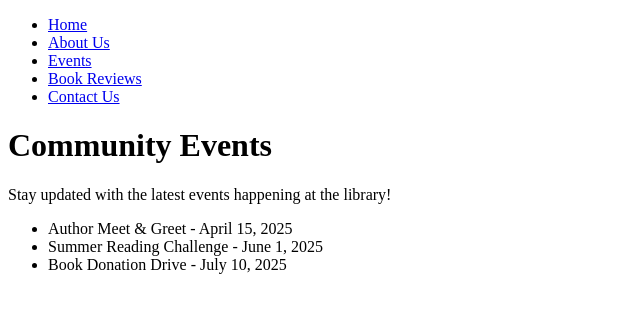
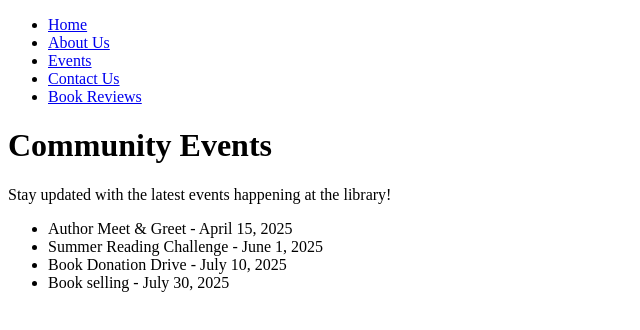
Before and after one commit to Sola-Royal/greenwood-library-website, a plain HTML site: page events.html in a window 1280 px wide. Shown: the whole page, without its empty margins (0-640 px from the left). Drawn offline with Linux system fonts and the light colour scheme.

Commit message:
jammies work

```diff
--- a/events.html
+++ b/events.html
@@ -12,8 +12,8 @@
                 <li><a href="index.html">Home</a></li>
                 <li><a href="about.html">About Us</a></li>
                 <li><a href="events.html">Events</a></li>
-                <li><a href="book-reviews.html">Book Reviews</a></li>
                 <li><a href="contact.html">Contact Us</a></li>
+                <li><a href="book-reviews.html" class="active">Book Reviews</a></li>
             </ul>
         </nav>
     </header>
@@ -24,6 +24,7 @@
             <li>Author Meet & Greet - April 15, 2025</li>
             <li>Summer Reading Challenge - June 1, 2025</li>
             <li>Book Donation Drive - July 10, 2025</li>
+            <li>Book selling - July 30, 2025</li>
         </ul>
     </main>
 </body>
```
Also changed, not shown: about.html (+1 -0 lines), book_reviews.html (+1 -1 lines), contact.html (+1 -1 lines), index.html (+1 -0 lines), img/10 cap merge morga.jpg (added).
